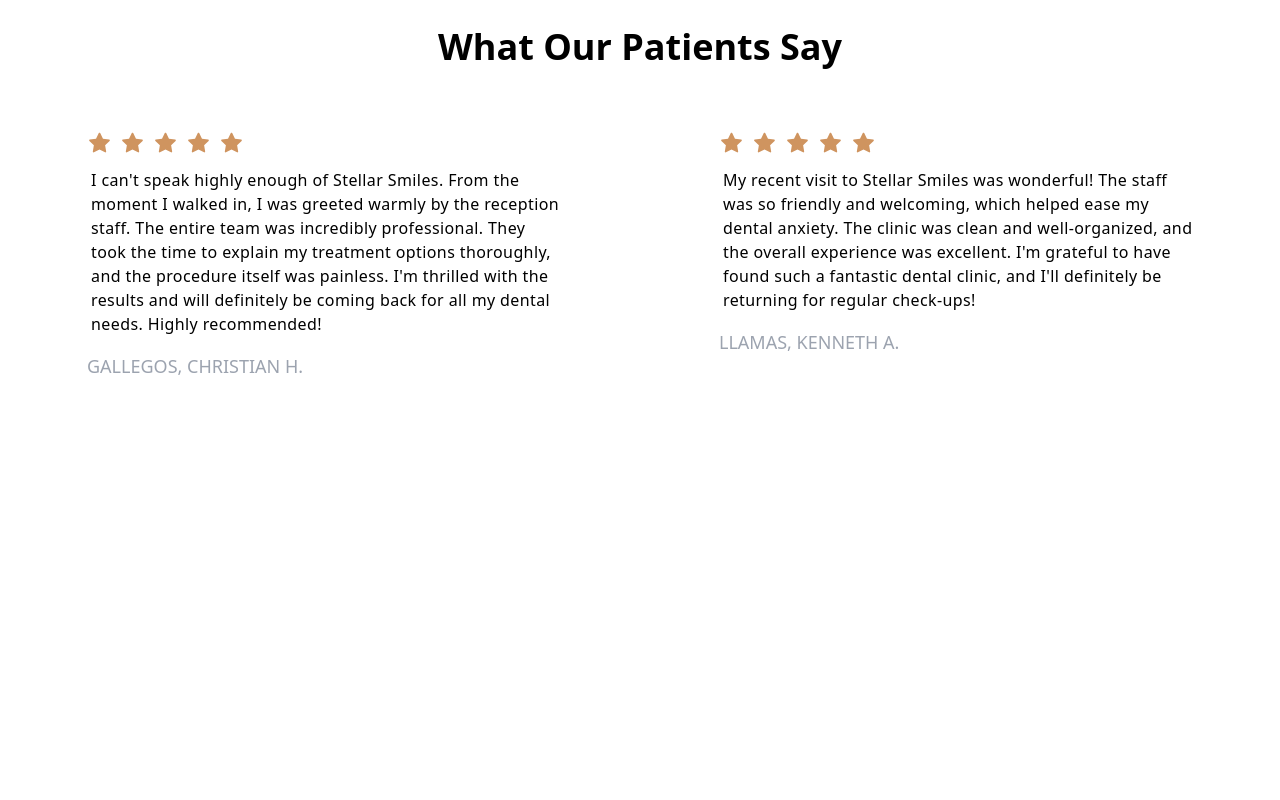
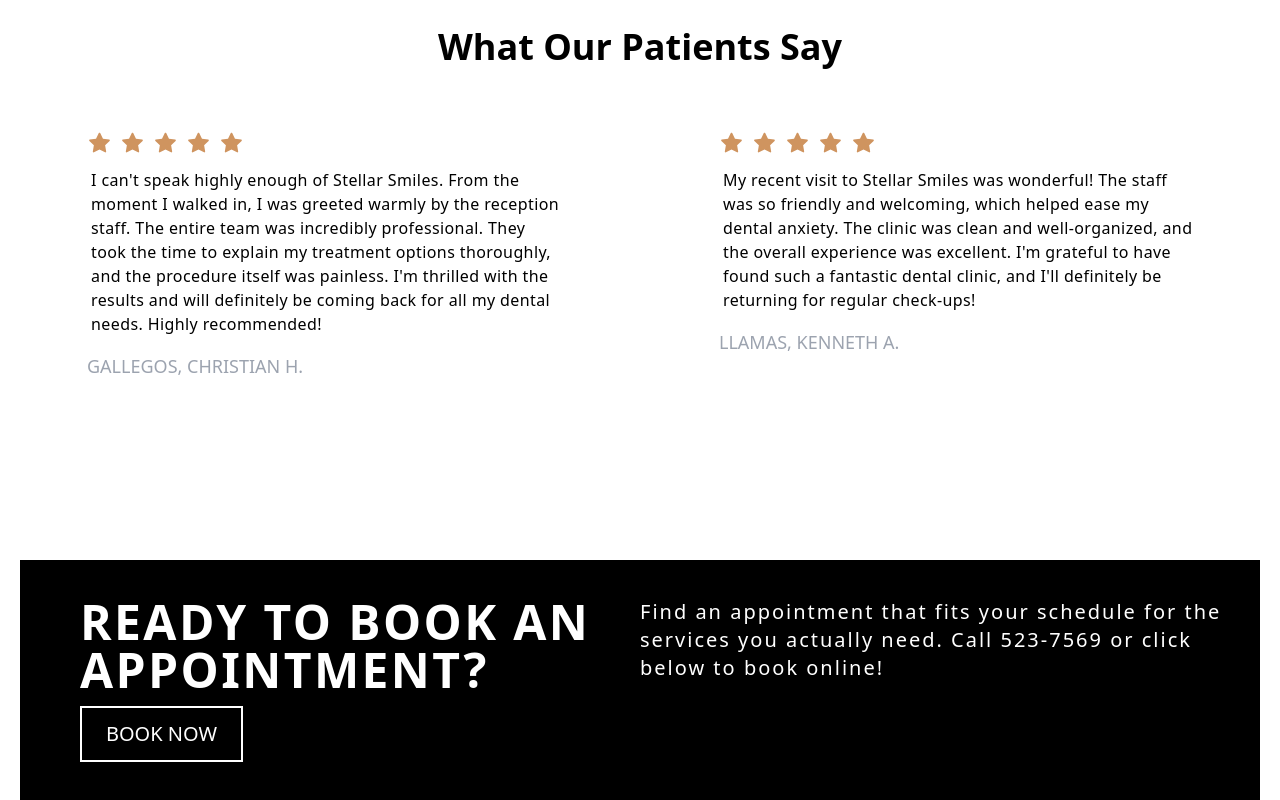
Before and after one commit to CheEngDev/stellarsmiles, a React (Create React App) app: page / in a window 1280 px wide. Shown: the part 2313-3113 px from the top of the page. Before the commit the page ends 2713 px from the top, so only its background shows below. Built offline with nearby package versions, Linux system fonts and the light colour scheme.

Commit message:
finished ready to book an appointment

```diff
--- a/src/App.js
+++ b/src/App.js
@@ -5,6 +5,7 @@
 import Services from "./components/services";
 import Advantages from "./components/advantages";
 import PxReviews from "./components/pxreviews";
+import Footer from "./components/footer";
 
 function App() {
   return (
@@ -15,6 +16,7 @@
       <Services />
       <Advantages />
       <PxReviews />
+      <Footer />
     </div>
   );
 }
--- /dev/null
+++ b/src/components/footer.jsx
@@ -0,0 +1,29 @@
+import React from "react";
+
+const Footer = () => {
+  return (
+    <div className=" mt-40 mx-5 ">
+      <div className="grid bg-black h-[380px] px-4 py-14 md:h-[240px] md:grid-cols-2 md:px-8 content-center">
+        <div className="mt-5 md:mt-0">
+          <h2 className=" text-white font-bold text-center tracking-wider text-3xl md:text-left md:mx-3 lg:text-5xl lg:mx-7 ">
+            READY TO BOOK AN APPOINTMENT?
+          </h2>
+          <div className="text-white flex justify-center md:justify-normal text-xl mt-7 md:mx-3 md:mt-3 lg:mx-7 ">
+            <a className=" border-2 border-white px-6 py-3 hover:border-[#cf945f] hover:text-[#cf945f]">
+              BOOK NOW
+            </a>
+          </div>
+        </div>
+
+        <div className="mt-10 md:mt-0">
+          <p className="text-white tracking-widest lg:text-xl">
+            Find an appointment that fits your schedule for the services you
+            actually need. Call 523-7569 or click below to book online!
+          </p>
+        </div>
+      </div>
+    </div>
+  );
+};
+
+export default Footer;
```
